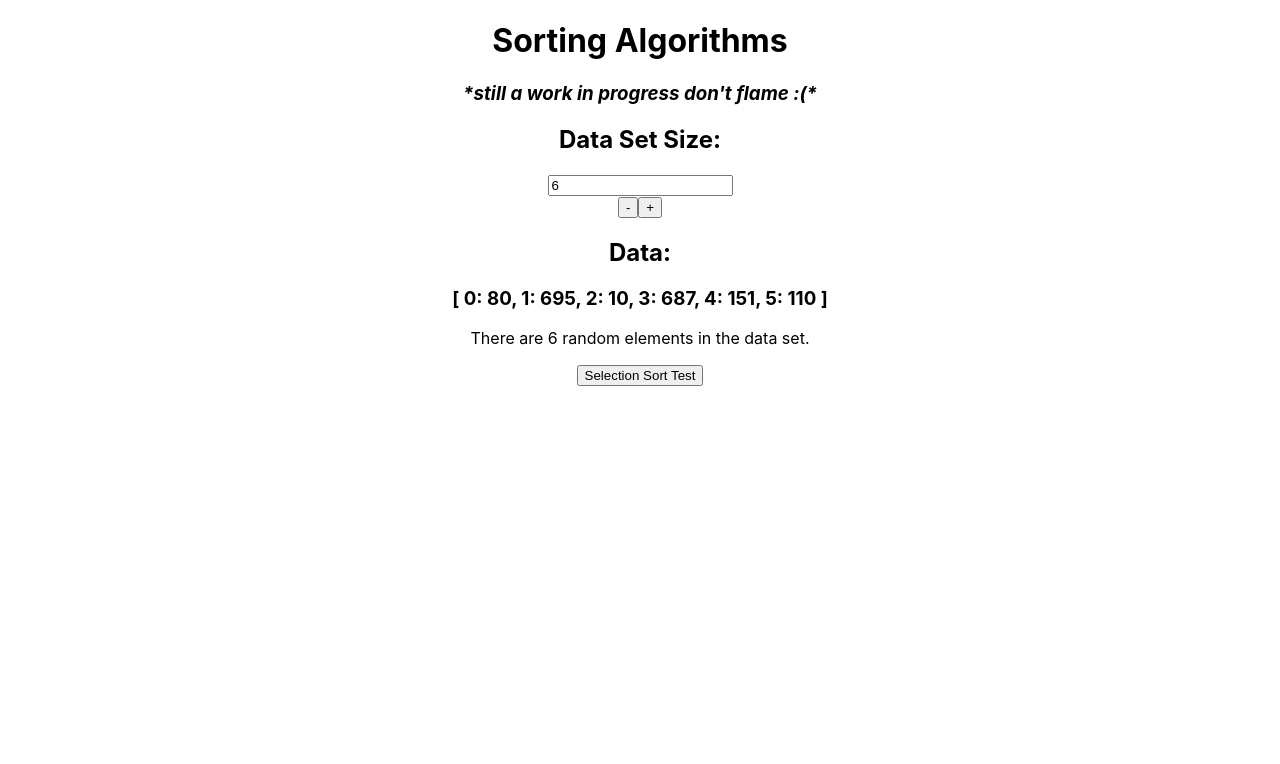
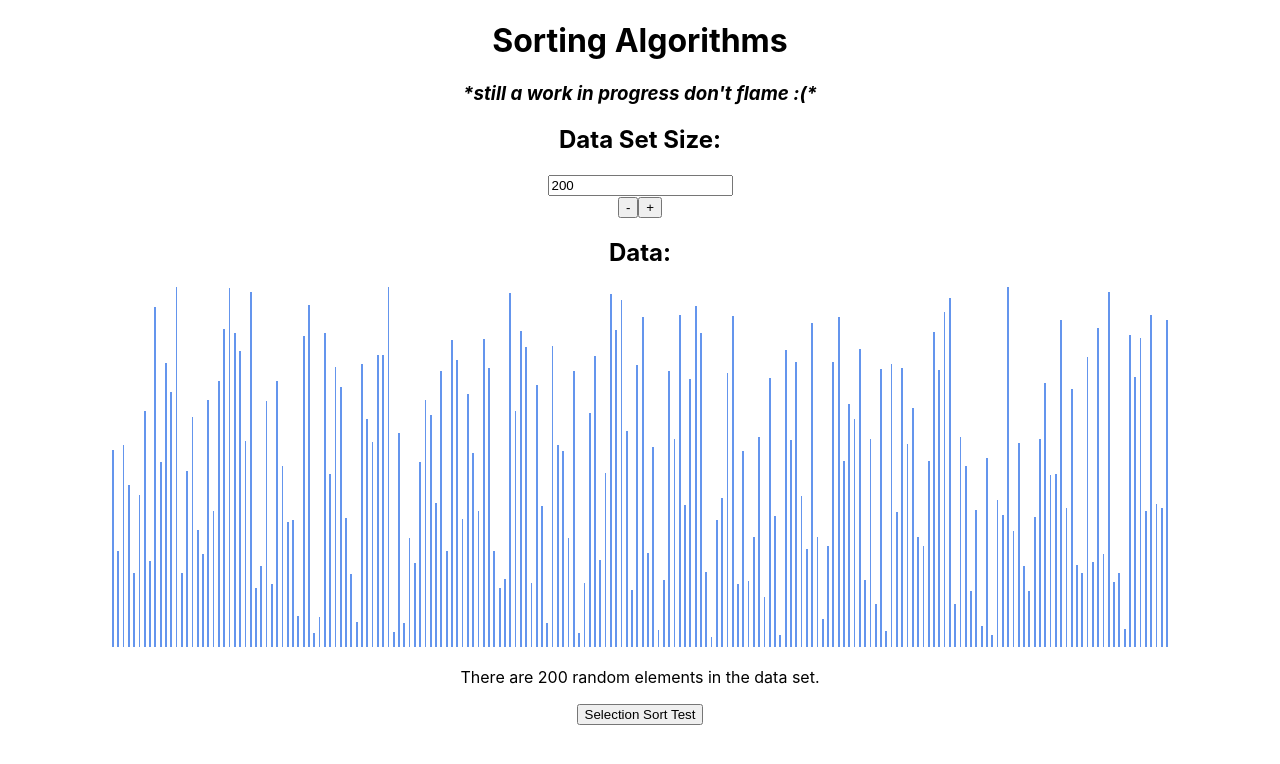
Before and after one commit to jmmabanta/sort-algo, a React (Create React App) app: page / in a window 1280 px wide. Shown: the top 764 px of the page. Built offline with nearby package versions, Linux system fonts and the light colour scheme.

Commit message:
Added bar visualization

```diff
--- a/src/App.tsx
+++ b/src/App.tsx
@@ -5,7 +5,7 @@ import SortData from './components/sort/SortData';
 
 const App = () => {
   // Manages the data set used for sorting
-  const dataState = useDataState(6);
+  const dataState = useDataState(200);
 
   return (
     <div className="App">
--- a/src/components/data-set/DataSetDisplay.tsx
+++ b/src/components/data-set/DataSetDisplay.tsx
@@ -2,17 +2,38 @@ interface DataSetProps {
   dataSet: number[];
 }
 
+// Both calculateHeight and calculateWidth are used for CSS styling
+// Measured in vh and vw
+const calculateHeight = (dataSet: number[], value: number, maxHeight: number) => {
+  return (value * maxHeight) / Math.max(...dataSet);
+};
+
+const calculateWidth = (dataSize: number, maxWidth: number) => {
+  return 55 / (2 * (dataSize - 1));
+};
+
 const DataSetDisplay = (props: DataSetProps) => {
-  const display =
-    '[' +
-    props.dataSet.map((num, index) => {
-      return ' ' + index + ': ' + num;
-    }) +
-    ' ]';
+  let width = calculateWidth(props.dataSet.length, 20);
   return (
     <div className="data_container">
       <h2>Data:</h2>
-      <h3>{display}</h3>
+      <div className="data_set">
+        {props.dataSet.map((value, index) => {
+          return (
+            <div
+              className="data_bar"
+              key={index}
+              style={{
+                height: `${calculateHeight(props.dataSet, value, 45)}vh`,
+                width: `${width}vw`,
+                margin: `0 ${width}vw`
+              }}
+            >
+              {/* value */}
+            </div>
+          );
+        })}
+      </div>
       <p>There are {props.dataSet.length} random elements in the data set.</p>
     </div>
   );
--- a/src/components/data-set/DataSetState.tsx
+++ b/src/components/data-set/DataSetState.tsx
@@ -13,11 +13,11 @@ type DataSizeType = {
 
 type SortingAlgorithm = (dataSet: number[]) => number[];
 
-// Generates random data b/w 10 and 1000 inclusive
+// Generates random data
 const generateData = (size: number): number[] => {
   let data: number[] = [size];
   for (let i = 0; i < size; i++) {
-    data[i] = Math.floor(Math.random() * 991) + 10;
+    data[i] = Math.random() * 45 + 1;
   }
   return data;
 };
@@ -33,7 +33,7 @@ export const useDataState = (initialValue: number): DataSizeType => {
       if (delta > 0) {
         newSize += delta;
       } else {
-        newSize = newSize > delta * -1 ? newSize + delta : delta * -1;
+        newSize = newSize > delta * -1 + 15 ? newSize + delta : 15;
       }
       setDataSet(generateData(newSize));
       return newSize;
@@ -47,7 +47,7 @@ export const useDataState = (initialValue: number): DataSizeType => {
       e.target.value === '' ||
       (regexCheck.test(e.target.value) && parseInt(e.target.value) >= 1)
     ) {
-      const newValue = parseInt(e.target.value) || 1;
+      const newValue = parseInt(e.target.value) > 15 ? parseInt(e.target.value) : 15;
       setSize(newValue);
       setDataSet(generateData(newValue));
     }
--- a/src/index.css
+++ b/src/index.css
@@ -14,3 +14,12 @@ code {
 .App {
   text-align: center;
 }
+
+.data_container {
+}
+
+.data_bar {
+  display: inline-block;
+  background-color: cornflowerblue;
+  height: 45vh;
+}
```
